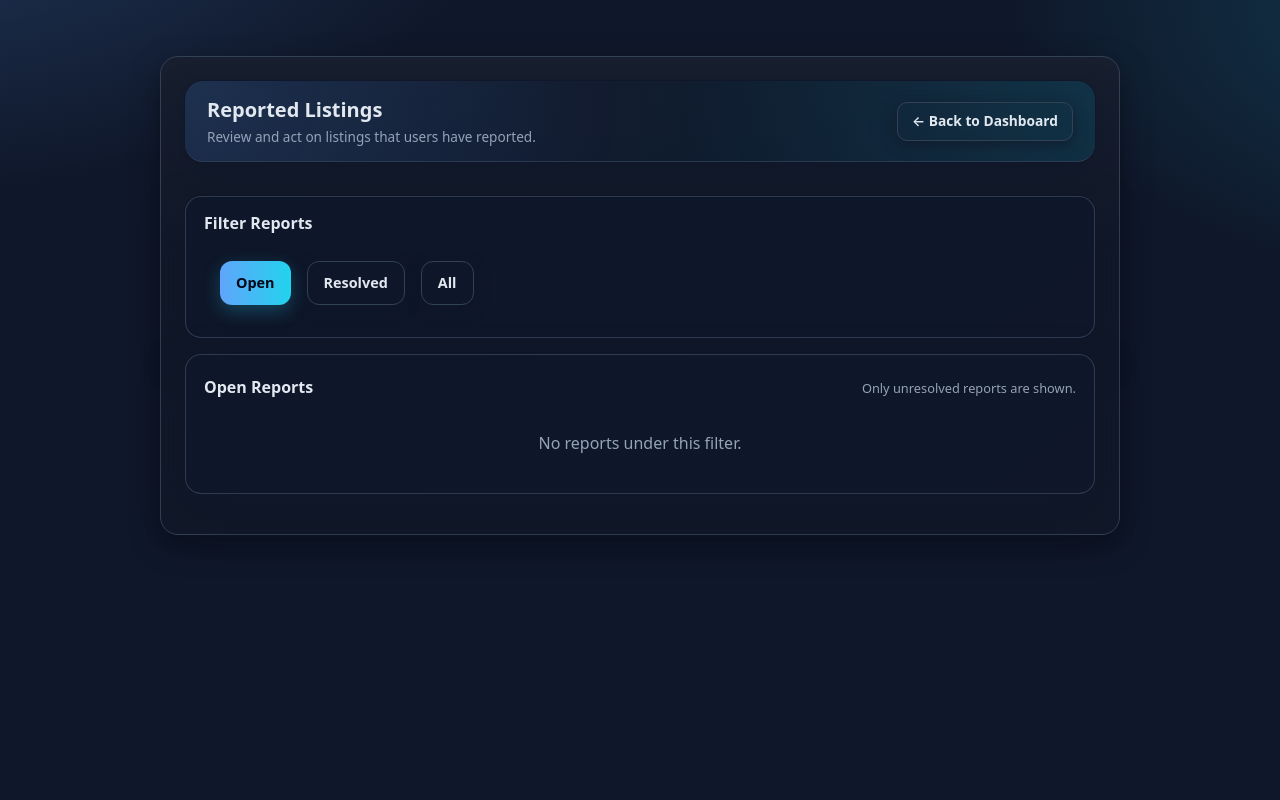
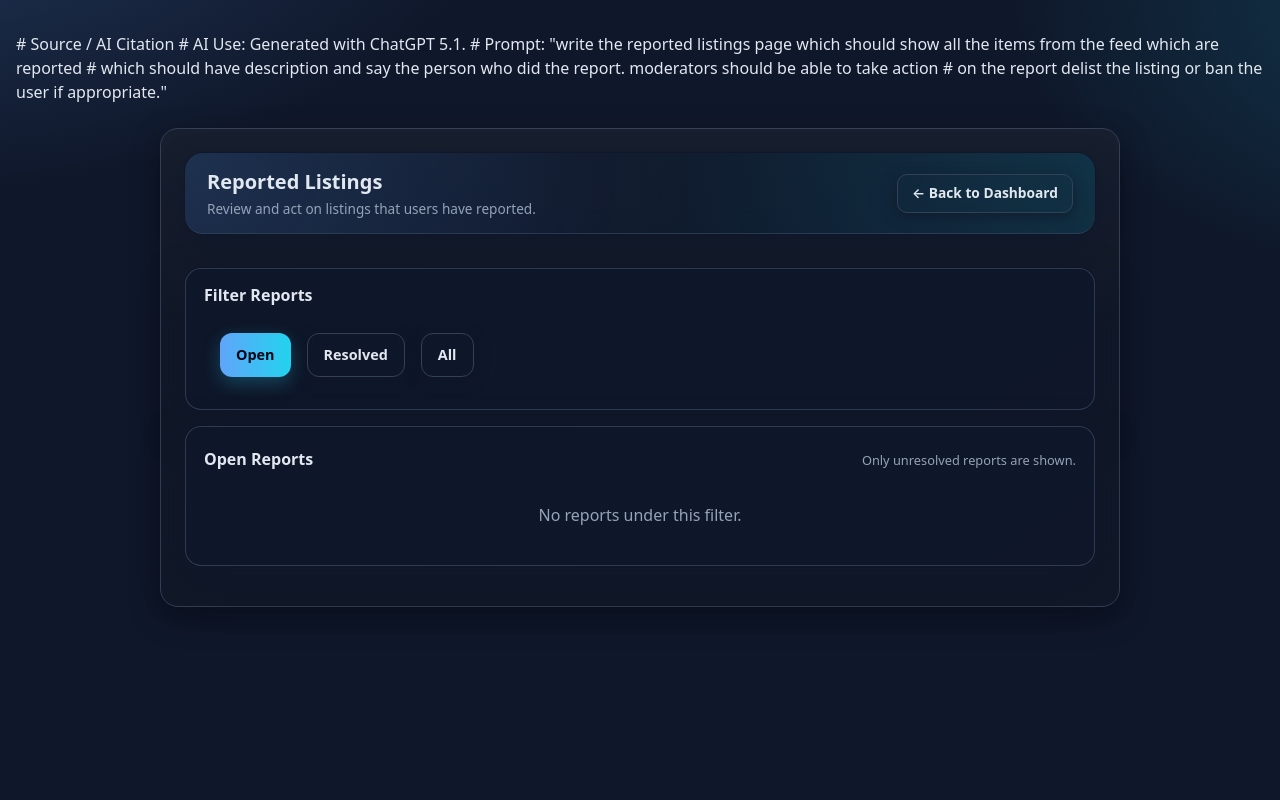
Before and after one commit to Rehal05/MarketPlace-CS3240, a Django app: page /accounts/moderator/reports/ in a window 1280 px wide. Run offline with Django 5.2, Linux system fonts and the light colour scheme; the visitor is signed in with stand-in values (Sample User, id 1); data comes from the database, SQL or seed files in the repository; data that the repository does not hold is empty.

Commit message:
Update admin_reports.html

```diff
--- a/app/accounts/templates/admin/admin_reports.html
+++ b/app/accounts/templates/admin/admin_reports.html
@@ -1,3 +1,9 @@
+# Source / AI Citation
+# AI Use: Generated with ChatGPT 5.1.
+#   Prompt: "write the reported listings page  which should show all the items from the feed which are reported
+#   which should have description and say the person who did the report. moderators should be able to take action
+#   on the report delist the listing or ban the user if appropriate."
+
 {% load static tz %}
 <!doctype html>
 <html lang="en">
```
